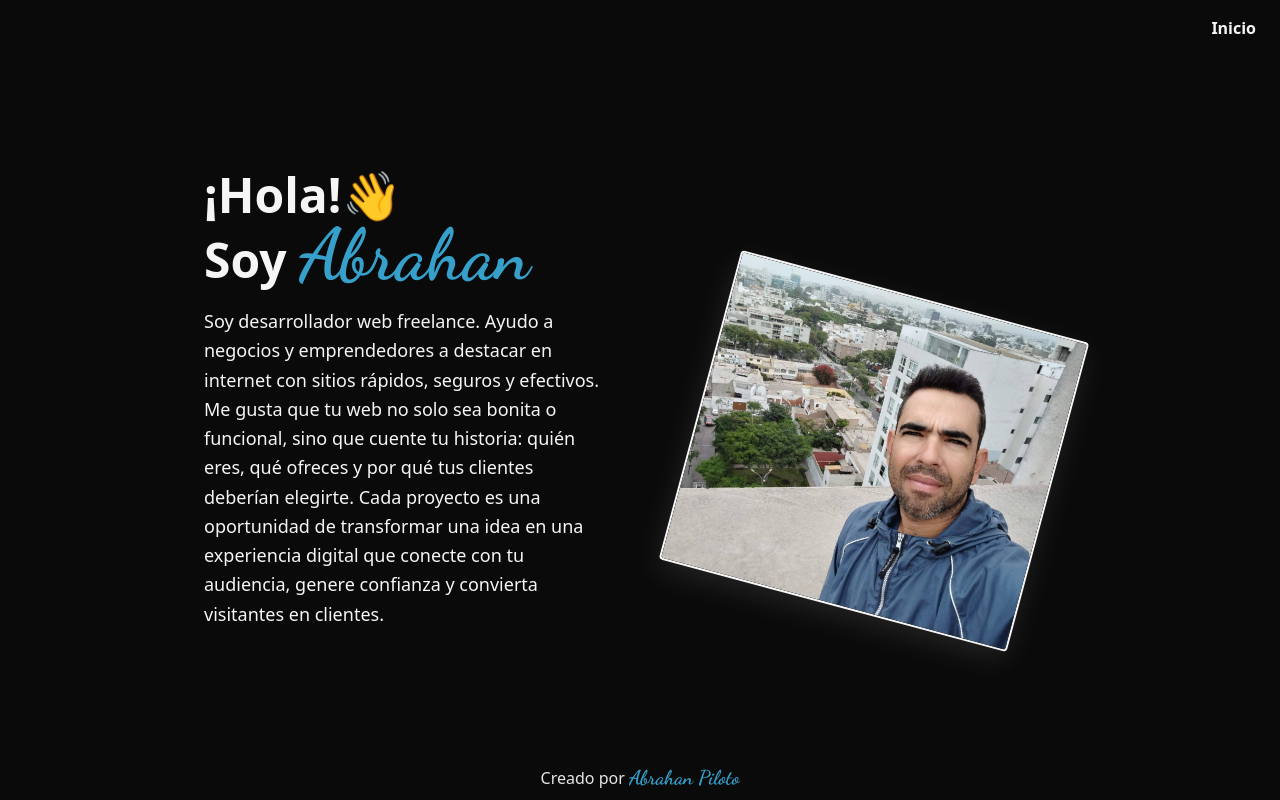
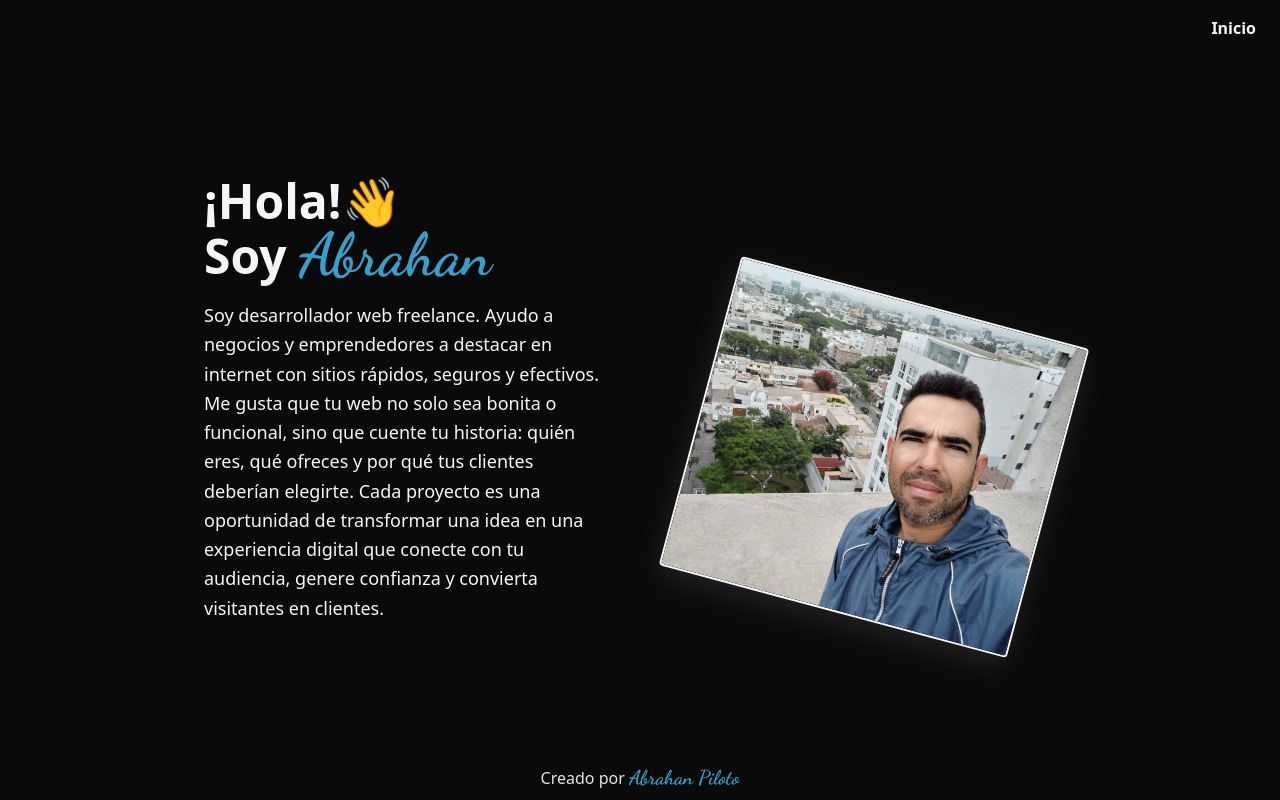
Before and after one commit to Abrahanpiloto/new-portfolio, a React (Vite) app: page /sobre-mi in a window 1280 px wide. Built offline with nearby package versions, Linux system fonts and the light colour scheme.

Commit message:
texto mas pequeño

```diff
--- a/src/components/Aboutme.jsx
+++ b/src/components/Aboutme.jsx
@@ -12,7 +12,7 @@ const AboutMe = () => {
           <h1 className="lg:text-5xl text-3xl font-bold mb-4 text-center lg:text-left">
             ¡Hola!<span>👋</span> <br /> Soy{" "}
             <span
-              className="text-[#36A0CA] text-7xl"
+              className="text-[#36A0CA] text-6xl"
               style={{ fontFamily: "Dancing Script, cursive" }}
             >
               Abrahan
```
